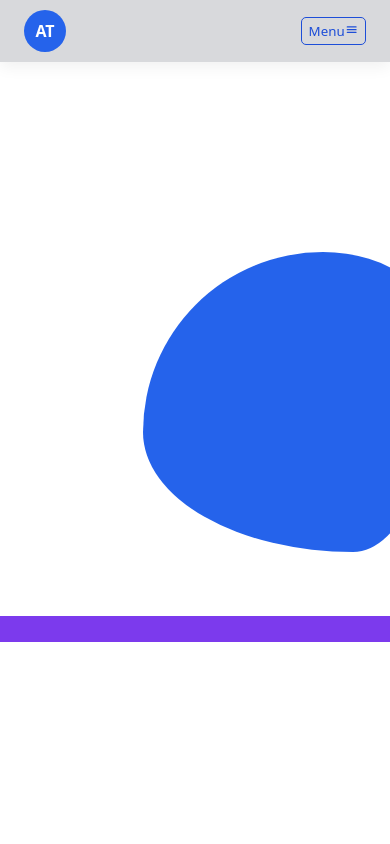
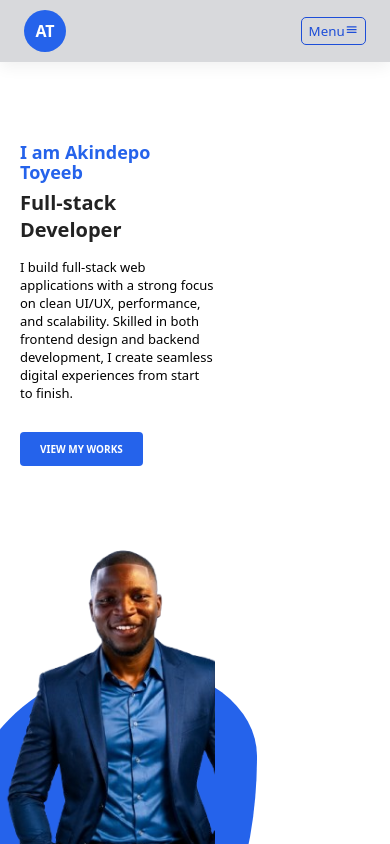
Before and after one commit to akindepotoyeeb-prog/akindepotoyeeb-portfolio, a React (Vite) app: page / in a window 390 px wide. Shown: the top 844 px of the page. Built offline with nearby package versions, Linux system fonts and the light colour scheme.

Commit message:
update errors

```diff
--- a/src/component/ContactMe.jsx
+++ b/src/component/ContactMe.jsx
@@ -66,7 +66,7 @@ export default function ContactMe() {
 
             <a
               className="info-card"
-              href="https://akindepotoyeeb.netlify.app"
+              href="https://akindepo-toyeeb-portfolio.netlify.app"
               target="_blank"
               rel="noreferrer"
             >
@@ -75,7 +75,7 @@ export default function ContactMe() {
               </span>
               <span>
                 <strong>Website</strong>
-                <small>akindepotoyeeb.netlify.app</small>
+                <small>akindepo-toyeeb-portfolio.netlify.app</small>
               </span>
             </a>
 
--- a/src/component/Footer.jsx
+++ b/src/component/Footer.jsx
@@ -46,7 +46,7 @@ export default function Footer() {
             </li>
             <li>
               <a
-                href="https://akindepotoyeeb.netlify.app"
+                href="https://akindepo-toyeeb-portfolio.netlify.app"
                 target="_blank"
                 rel="noreferrer"
                 className="footer-contact-item"
@@ -54,7 +54,7 @@ export default function Footer() {
                 <span className="footer-icon">
                   <FaGlobe />
                 </span>
-                <small>akindepotoyeeb.netlify.app</small>
+                <small>akindepo-toyeeb-portfolio.netlify.app</small>
               </a>
             </li>
             <li>
--- a/src/index.css
+++ b/src/index.css
@@ -22,9 +22,10 @@ html {
 }
 
 body {
-  width: 100%;
-  /* max-width: 1440px; */
+  max-width: 1440px;
+  width: 100%;
   margin: 0 auto;
+  overflow-x: hidden;
   /* background-color: aqua; */
 }
 
@@ -91,7 +92,7 @@ button.white {
 
 .all {
   width: 100%;
-
+  max-width: 1440px;
   margin: 0 auto;
   align-items: center;
   justify-content: center;
@@ -257,22 +258,24 @@ button.white {
 
 .home {
   width: 100%;
-  /* padding: 0 80px; */
-  /* height: 90vh; */
-  display: flex;
+  max-width: 1440px;
+  margin: 0 auto;
+  display: flex;
+  flex-wrap: wrap;
   justify-content: space-between;
+  gap: 40px;
   position: relative;
+  padding: 40px 80px;
 }
 
 .hero {
-  width: 50%;
+  width: min(560px, 100%);
   display: flex;
   flex-direction: column;
   align-items: flex-start;
   flex-wrap: wrap;
   text-wrap: initial;
   padding: 90px 0 40px 0;
-  /* justify-content: center; */
 }
 .hero h2 {
   margin-bottom: 30px;
@@ -286,7 +289,7 @@ button.white {
 }
 
 .hero p {
-  width: 500px;
+  max-width: 100%;
 }
 .hero button {
   background-color: #2563eb;
@@ -294,11 +297,10 @@ button.white {
   margin-top: 20px;
 }
 .hero-left {
-  width: 50%;
+  width: min(560px, 100%);
   display: flex;
   justify-content: center;
   position: relative;
-  /* border: 1px solid #000; */
 }
 
 .circle {
@@ -308,11 +310,13 @@ button.white {
   border-radius: 60% 40% 30% 70% / 60% 30% 70% 40%;
   position: absolute;
   top: 150px;
-  left: center;
+  left: 50%;
+  transform: translateX(-50%);
   z-index: -1;
 }
 .homeImg {
-  width: 600px;
+  width: min(600px, 100%);
+  max-width: 600px;
   height: 540px;
   overflow: hidden;
   display: flex;
@@ -323,7 +327,7 @@ button.white {
 
 .homeImg img {
   width: 100%;
-  height: 100%;
+  height: 540px;
   object-fit: cover;
 
   /* crop image  */
@@ -685,8 +689,6 @@ marquee {
 
 .about-visual .orbit-ring {
   position: absolute;
-  top: center;
-  left: center;
   inset: 0;
   border-radius: 50%;
   border: 1px solid rgba(37, 99, 235, 0.18);
@@ -1876,6 +1878,27 @@ marquee {
                   Mobile View
   ============================================= */
 
+@media (max-width: 1024px) {
+  .home {
+    flex-direction: column;
+    gap: 20px;
+    padding: 0 16px;
+  }
+  .hero,
+  .hero-left {
+    width: 100%;
+  }
+  .homeImg {
+    width: 100%;
+    max-width: 100%;
+  }
+  .circle {
+    width: 320px;
+    height: 320px;
+    top: 120px;
+  }
+}
+
 @media (max-width: 426px) {
   body {
     width: 100%;
@@ -1930,7 +1953,8 @@ marquee {
     height: 300px;
 
     top: 150px;
-    left: center;
+    left: 50%;
+    transform: translateX(-50%);
     z-index: -1;
   }
   .hero-left {
@@ -2220,7 +2244,7 @@ marquee {
   .animate-scaleout,
   .animate-dropdown,
   .animate-moveup {
-    opacity: 0;
+    opacity: 1;
   }
 
   .visible.animate-slideIn {
```
